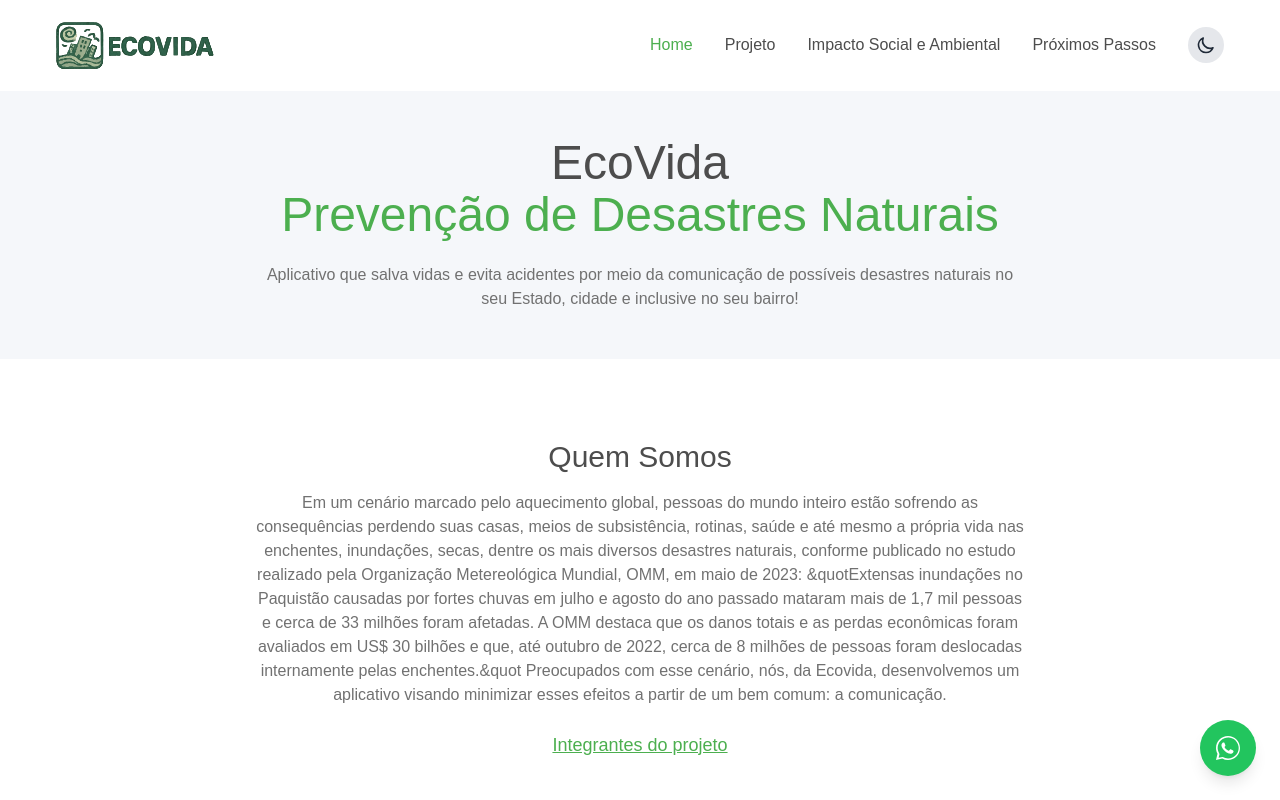
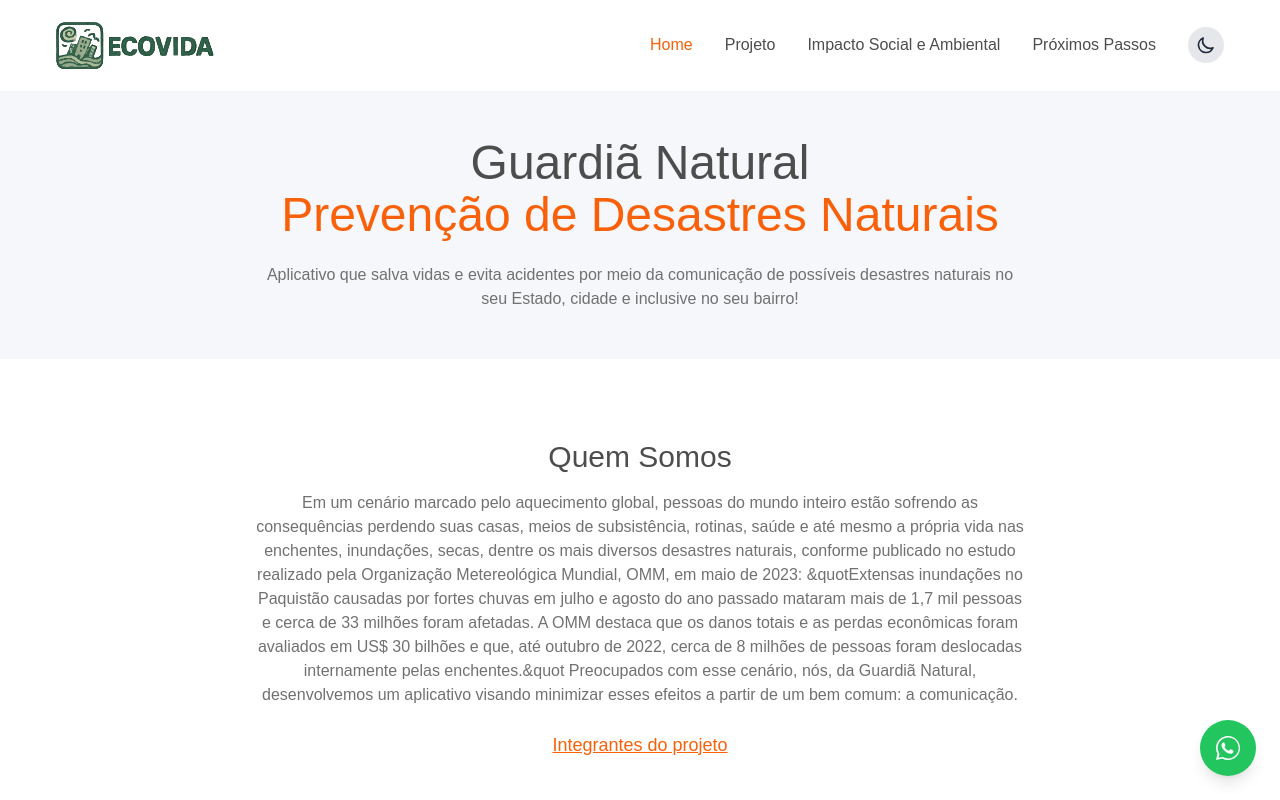
Before and after one commit to Yasmim-Antonielly/EcoVida, a Next.js app: page / in a window 1280 px wide. Shown: the top 800 px of the page. Built offline with nearby package versions, Linux system fonts and the light colour scheme.

Commit message:
aplicação modelo guardia natural

```diff
--- a/src/app/globals.css
+++ b/src/app/globals.css
@@ -6,7 +6,7 @@
   --background: #ffffff;
   --foreground: #171717;
   --background-silver: #f5f7fa;
-  --brand-primary: #4caf4f;
+  --brand-primary:#F8610A;
   --text-headers: #4d4d4d;
   --text-body: #717171;
   --card-background: #ffffff;
@@ -18,7 +18,7 @@
   --background: #121212;
   --foreground: #e5e5e5;
   --background-silver: #1e1e1e;
-  --brand-primary: #5cbe5f;
+  --brand-primary: #F8610A;
   --text-headers: #ffffff;
   --text-body: #a3a3a3;
   --card-background: #1e1e1e;
--- a/src/app/layout.tsx
+++ b/src/app/layout.tsx
@@ -16,7 +16,7 @@
 });
 
 export const metadata: Metadata = {
-  title: "EcoVida",
+  title: "Guardiã Natural",
   description:
     "Aplicativo que salva vidas e evita acidentes por meio da comunicação de possíveis desastres naturais no seu Estado, cidade e inclusive no seu bairro!  ",
 };
--- a/src/app/page.tsx
+++ b/src/app/page.tsx
@@ -17,7 +17,7 @@
         <div className="max-w-[1440px] mx-auto px-4 md:px-8">
           <div className="py-8 md:py-12">
             <h1 className="text-4xl md:text-5xl font-medium text-text-headers text-center">
-              EcoVida
+              Guardiã Natural
               <span className="block mt-1 text-brand-primary">Prevenção de Desastres Naturais</span>
             </h1>
             <p className="mt-6 text-text-body max-w-3xl mx-auto text-center">
@@ -35,7 +35,7 @@
             Quem Somos
           </h2>
           <p className="mt-4 text-text-body max-w-3xl mx-auto text-center">
-            Em um cenário marcado pelo aquecimento global, pessoas do mundo inteiro estão sofrendo as consequências perdendo suas casas, meios de subsistência, rotinas, saúde e até mesmo a própria vida nas enchentes, inundações, secas, dentre os mais diversos desastres naturais, conforme publicado no estudo realizado pela Organização Metereológica Mundial, OMM, em maio de 2023: &quotExtensas inundações no Paquistão causadas por fortes chuvas em julho e agosto do ano passado mataram mais de 1,7 mil pessoas e cerca de 33 milhões foram afetadas. A OMM destaca que os danos totais e as perdas econômicas foram avaliados em US$ 30 bilhões e que, até outubro de 2022, cerca de 8 milhões de pessoas foram deslocadas internamente pelas enchentes.&quot Preocupados com esse cenário, nós, da Ecovida, desenvolvemos um aplicativo visando minimizar esses efeitos a partir de um bem comum: a comunicação.
+            Em um cenário marcado pelo aquecimento global, pessoas do mundo inteiro estão sofrendo as consequências perdendo suas casas, meios de subsistência, rotinas, saúde e até mesmo a própria vida nas enchentes, inundações, secas, dentre os mais diversos desastres naturais, conforme publicado no estudo realizado pela Organização Metereológica Mundial, OMM, em maio de 2023: &quotExtensas inundações no Paquistão causadas por fortes chuvas em julho e agosto do ano passado mataram mais de 1,7 mil pessoas e cerca de 33 milhões foram afetadas. A OMM destaca que os danos totais e as perdas econômicas foram avaliados em US$ 30 bilhões e que, até outubro de 2022, cerca de 8 milhões de pessoas foram deslocadas internamente pelas enchentes.&quot Preocupados com esse cenário, nós, da Guardiã Natural, desenvolvemos um aplicativo visando minimizar esses efeitos a partir de um bem comum: a comunicação.
           </p>
           <div className="mt-6 text-center">
             <a
@@ -55,7 +55,7 @@
             Nossa Missão
           </h2>
           <p className="mt-4 text-text-body max-w-3xl mx-auto text-center">
-            Tendo em vista que diversas pessoas não recebem informações rápidas e precisas sobre eventos que estão por acontecer ou que já estão ocorrendo em suas regiões, surgiu a preocupação sobre como facilitar a recepção da comunicação dos alertas ambientais, que nos levou a criação de uma solução que atendesse a esses critérios: o EcoVida! Sendo simples e intuitivo, o Ecovida é um aplicativo que notifica os usuários sobre possíveis desastres naturais na sua cidade, permitindo que eles se preparem e tomem as devidas precauções de forma mais eficiente.
+            Tendo em vista que diversas pessoas não recebem informações rápidas e precisas sobre eventos que estão por acontecer ou que já estão ocorrendo em suas regiões, surgiu a preocupação sobre como facilitar a recepção da comunicação dos alertas ambientais, que nos levou a criação de uma solução que atendesse a esses critérios: a Guardiã Natural! Sendo simples e intuitivo, a Guardiã Natural é um aplicativo que notifica os usuários sobre possíveis desastres naturais na sua cidade, permitindo que eles se preparem e tomem as devidas precauções de forma mais eficiente.
           </p>
         </section>
 
```
